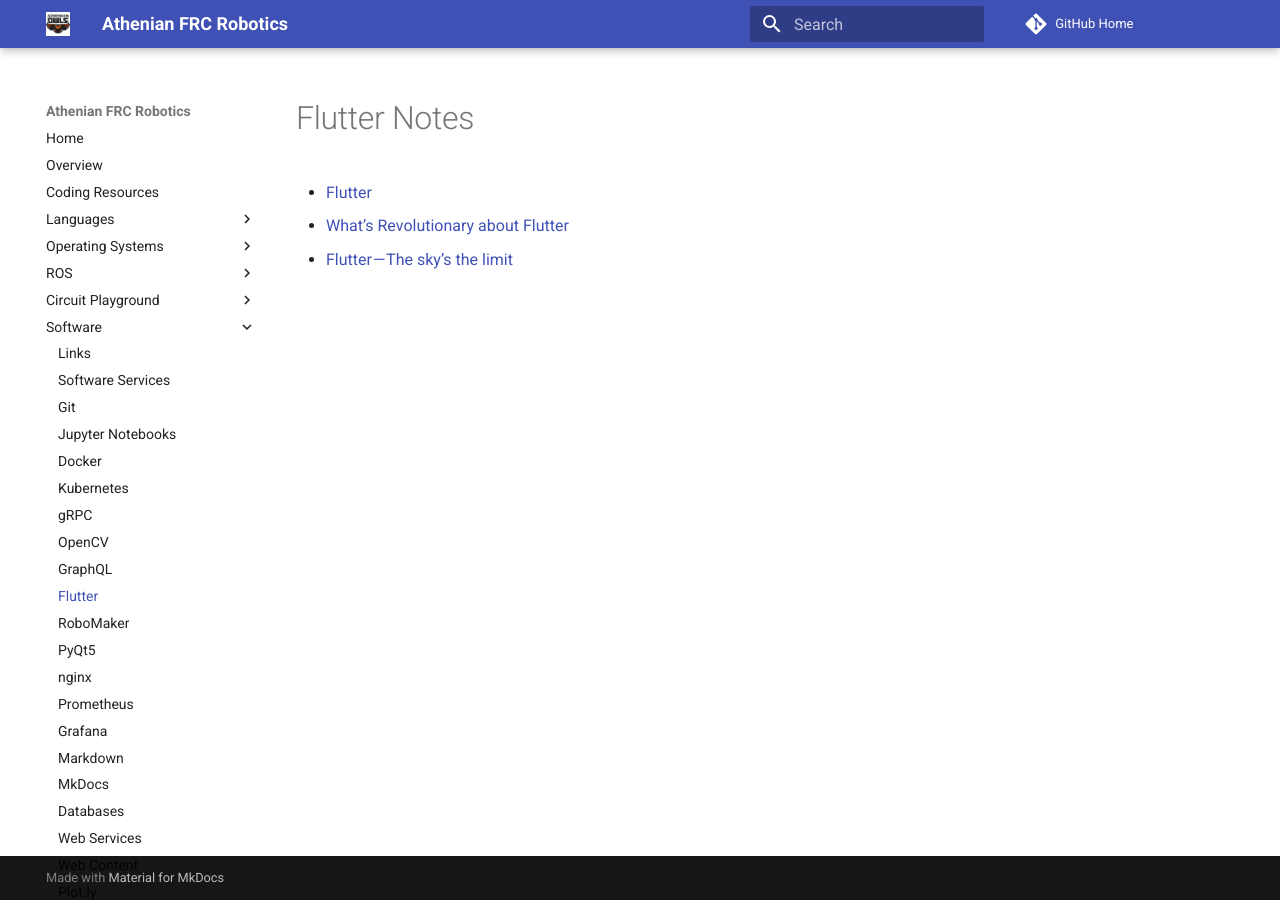
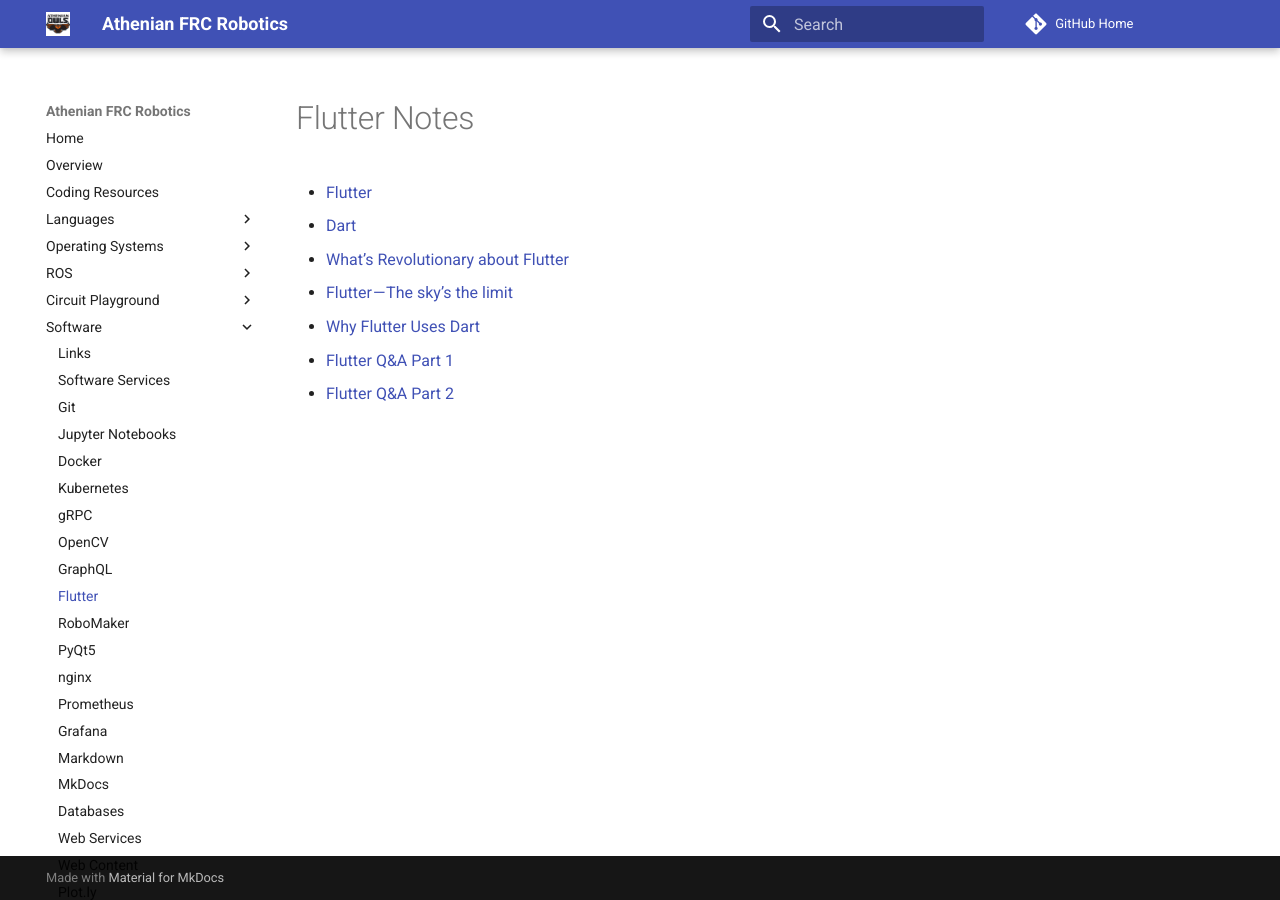
Before and after one commit to athenian-robotics/athenian-robotics-mkdocs, an MkDocs documentation site: the page built from docs/flutter.md, in a window 1280 px wide. Built offline with MkDocs 1.6.1 and Material for MkDocs 9.7.7, drawn with Linux system fonts in a browser that asks for light colours; comment, search, counter and statistics services are not loaded.

Commit message:
Update docs

```diff
--- a/docs/flutter.md
+++ b/docs/flutter.md
@@ -1,5 +1,9 @@
 # Flutter Notes
 
 * [Flutter](https://flutter.io)
+* [Dart](https://www.dartlang.orgs)
 * [What’s Revolutionary about Flutter](https://hackernoon.com/whats-revolutionary-about-flutter-946915b09514)
 * [Flutter — The sky’s the limit](https://edit.theappbusiness.com/flutter-the-skys-the-limit-84887c8f650d)
+* [Why Flutter Uses Dart](https://hackernoon.com/why-flutter-uses-dart-dd635a054ebf)
+* [Flutter Q&A Part 1](https://medium.com/flutter-community/flutter-live-recap-askflutter-questions-and-answers-part-1-9b80753a16a1)
+* [Flutter Q&A Part 2](https://medium.com/flutter-community/flutter-live-recap-askflutter-questions-and-answers-part-2-e4d962f3f270)
```
